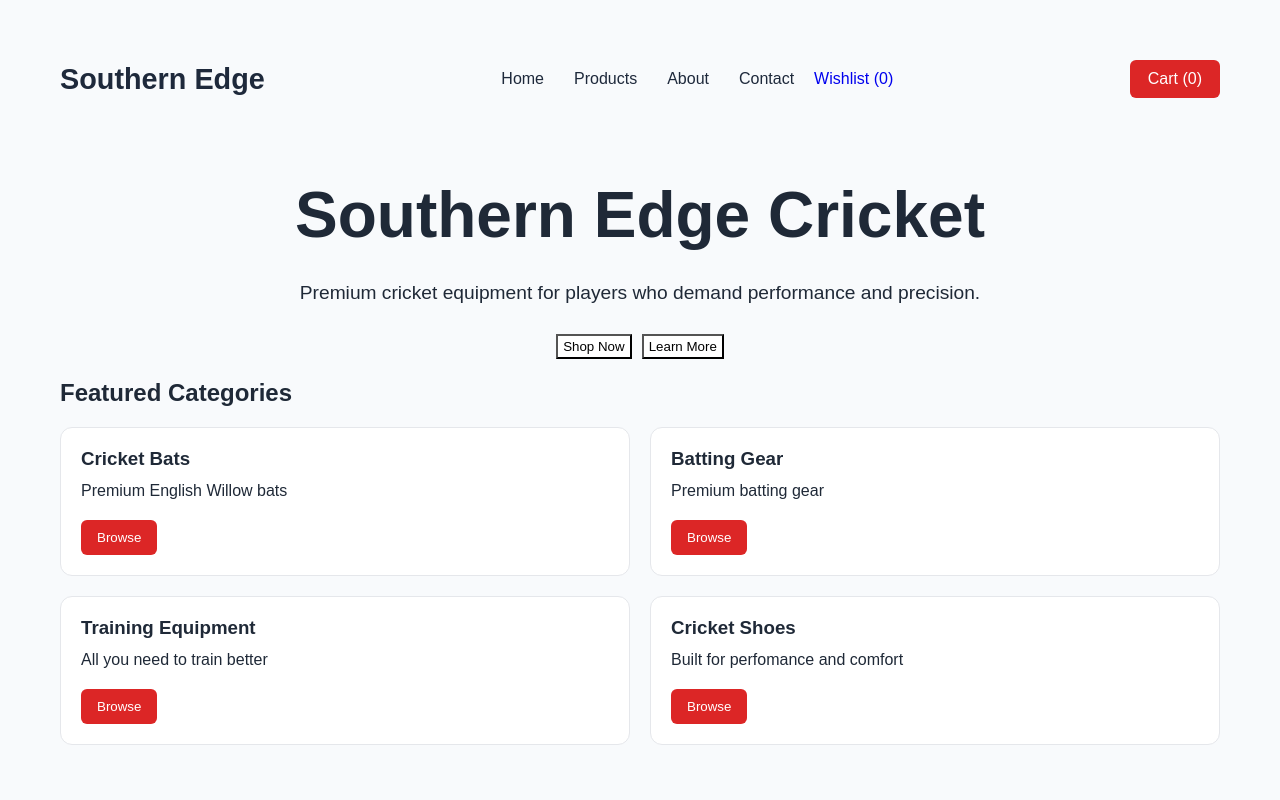
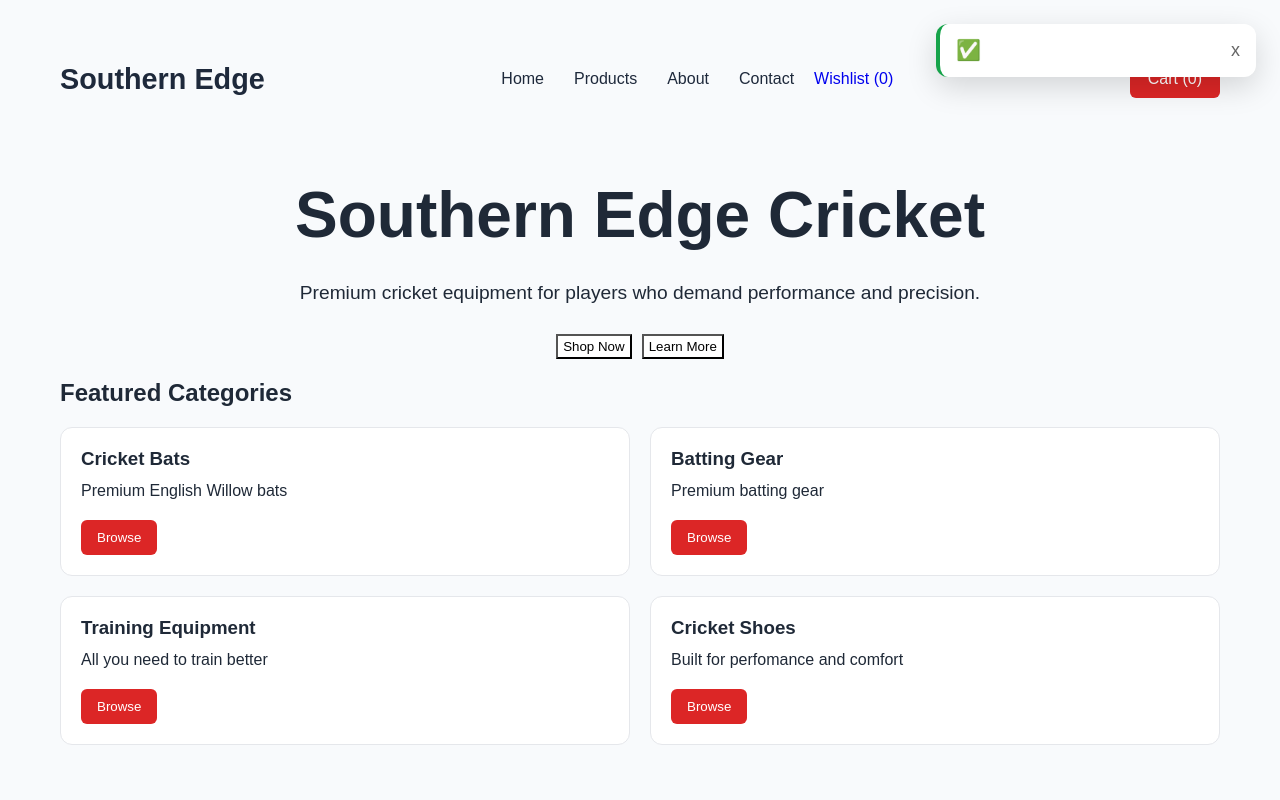
Before and after one commit to kaushikpawar87/southern-edge-store, a React (Vite) app: page / in a window 1280 px wide. Shown: the top 800 px of the page. Built offline with nearby package versions, Linux system fonts and the light colour scheme; no server answers.

Commit message:
updated the toast message ui

```diff
--- a/src/components/ProductCard.jsx
+++ b/src/components/ProductCard.jsx
@@ -29,7 +29,7 @@ function ProductCard({ product }) {
             title: "Added to Cart",
             message: `${product.name} was added to cart`,
             type: "success",
-            duration: 10000,
+            // duration: 10000,
           });
         }}
       >
--- a/src/components/Toast.jsx
+++ b/src/components/Toast.jsx
@@ -7,11 +7,14 @@ function Toast({ toast, onClose }) {
 
   return (
     <div className={`toast toast-${toast.type}`}>
-      <div className="toast-content">
-        <strong>{toast.title}</strong>
+      <div className="toast-icon">✅</div>
+      <div className="toast-body">
+        <h4>{toast.title}</h4>
         <p>{toast.message}</p>
       </div>
-      <button onClick={onClose}>x</button>
+      <button className="toast-close" onClick={onClose}>
+        x
+      </button>
     </div>
   );
 }
--- a/src/context/ToastProvider.jsx
+++ b/src/context/ToastProvider.jsx
@@ -7,10 +7,15 @@ export function ToastProvider({ children }) {
     title: "",
     message: "",
     type: "success",
-    visible: false,
+    visible: true,
   });
 
-  function showToast({ title, message, type = "success", duration = 3000 }) {
+  function showToast({
+    title,
+    message,
+    type = "success",
+    // duration = 3000,
+  }) {
     setToast({
       title,
       message,
@@ -18,9 +23,9 @@ export function ToastProvider({ children }) {
       visible: true,
     });
 
-    setTimeout(() => {
-      setToast((prevToast) => ({ ...prevToast, visible: false }));
-    }, duration);
+    // setTimeout(() => {
+    //   setToast((prevToast) => ({ ...prevToast, visible: false }));
+    // }, duration);
   }
 
   function hideToast() {
--- a/src/styles/toast.css
+++ b/src/styles/toast.css
@@ -2,9 +2,64 @@
   position: fixed;
   top: 24px;
   right: 24px;
-  background: #111;
-  color: white;
-  padding: 12px 16px;
-  border-radius: 8px;
+  display: flex;
+  align-items: flex-start;
+  gap: 12px;
+  min-width: 320px;
+  max-width: 420px;
+  padding: 16px;
+  background: #fff;
+  color: #111;
+  border-radius: 12px;
+  box-shadow: 0 10px 30px rgba(0, 0, 0, 0.15);
   z-index: 9999;
 }
+
+.toast-icon {
+  font-size: 20px;
+  line-height: 1;
+}
+
+.toast-body {
+  flex: 1;
+}
+
+.toast-body h4 {
+  margin: 0 0 4px;
+  font-size: 15px;
+  font-weight: 700;
+}
+
+.toast-body p {
+  margin: 0;
+  font-size: 14px;
+  color: #555;
+}
+
+.toast-close {
+  border: none;
+  background: transparent;
+  font-size: 18px;
+  cursor: pointer;
+  color: #666;
+}
+
+.toast-close:hover {
+  color: red;
+}
+
+.toast-success {
+  border-left: 4px solid #16a34a;
+}
+
+.toast-error {
+  border-left: 4px solid #dc2626;
+}
+
+.toast-warning {
+  border-left: 4px solid #f59e0b;
+}
+
+.toast-info {
+  border-left: 4px solid #2563eb;
+}
```
